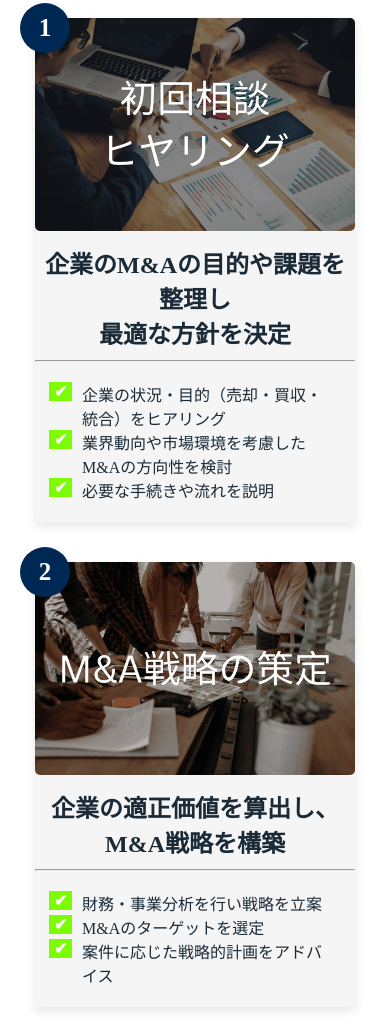
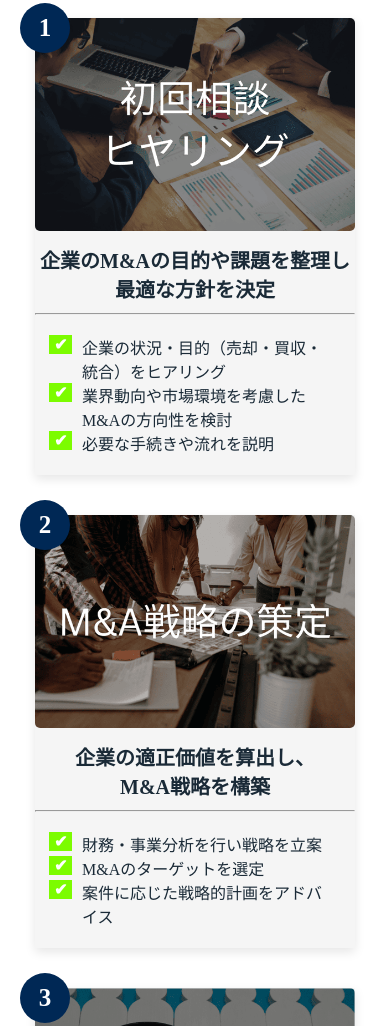
Before and after one commit to yukito7878/M-I-holdings, a plain HTML site: page index.html in a window 390 px wide. Shown: the part 4237-5263 px from the top of the page. Drawn offline with Linux system fonts and the light colour scheme.

Commit message:
3/5 幅調整、文字幅調整

```diff
--- a/css/step.css
+++ b/css/step.css
@@ -95,11 +95,12 @@
 	}
 
 	.step-each-title {
-		font-size: 24px;
+		font-size: 20px;
 	}
 
 	.step-each ul li {
 		margin-bottom: 5px;
+		font-size: 16px;
 		width: 95%;
 		margin: auto;
 		padding-left: 20px;
```
